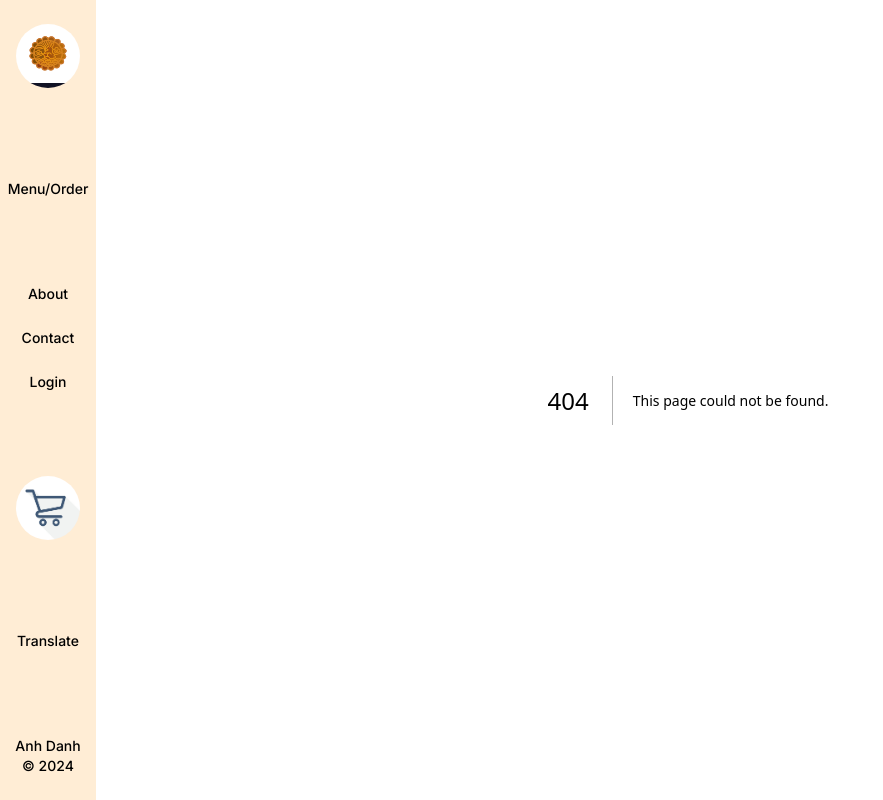
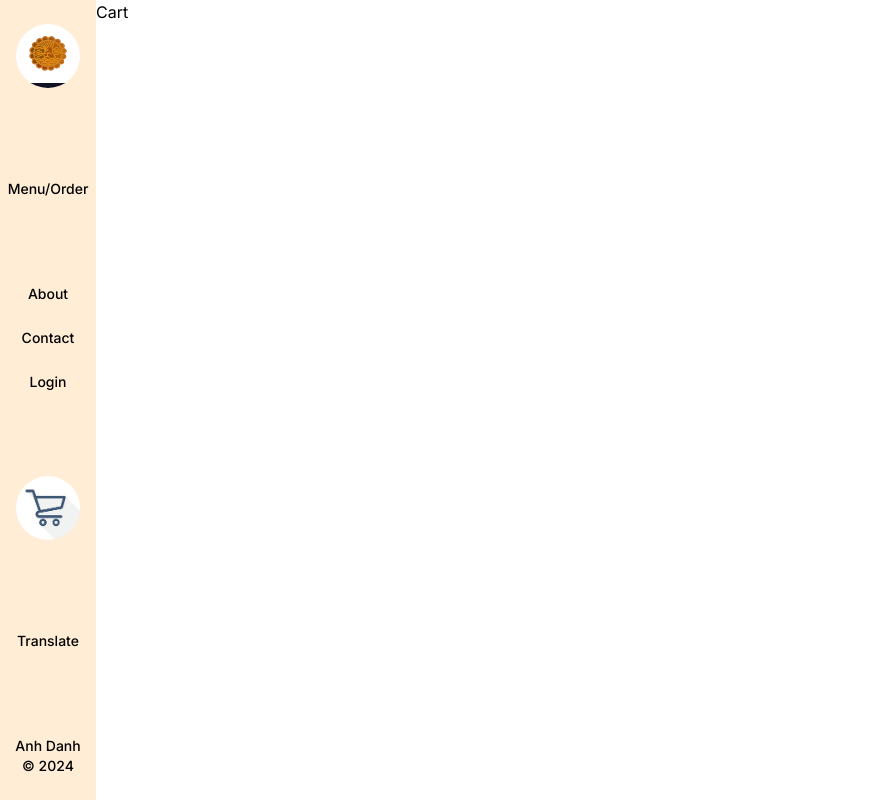
Before and after one commit to juiceman1014/bakery-website, a Next.js app in the folder client/: page /cart in a window 1280 px wide. Before the commit this address had no page. Shown: the whole page, without its empty margins (0-883 px from the left). Built offline with nearby package versions, Linux system fonts and the light colour scheme.

Commit message:
add cart page + modified cart link in nav

```diff
--- /dev/null
+++ b/client/src/app/cart/page.jsx
@@ -0,0 +1,12 @@
+import React from "react";
+import Link from "next/link";
+
+const Cart = () => {
+  return (
+    <>
+      <div>Cart</div>
+    </>
+  );
+};
+
+export default Cart;
--- a/client/src/components/Navbar.jsx
+++ b/client/src/components/Navbar.jsx
@@ -1,6 +1,5 @@
 import React from "react";
 import Link from "next/link";
-
 
 const Navbar = () => {
   return (
@@ -14,7 +13,7 @@ const Navbar = () => {
                 src="/mooncake-sample-logo.jpeg"
                 alt="Mooncake Logo"
               />
-           </Link>
+            </Link>
           </button>
         </div>
 
@@ -38,7 +37,7 @@ const Navbar = () => {
 
         <div className="hover:bg-orange-200 p-2 rounded-full">
           <button>
-            <Link href = "/checkout-methods">
+            <Link href="/cart">
               <img
                 className="h-16 w-16 rounded-full"
                 src="/cart-sample-logo.jpeg"
```
